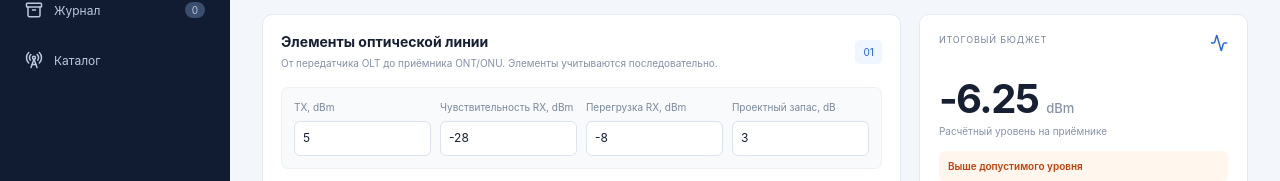
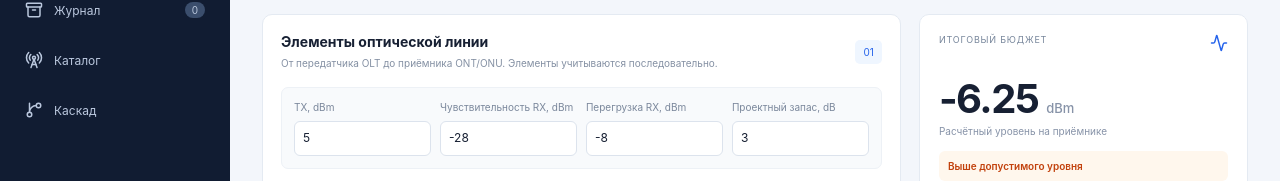
Before and after one commit to drycov/optibudget, a React (Vite) app: page / in a window 1280 px wide. Shown: the part 191-372 px from the top of the page. Built offline with nearby package versions, Linux system fonts and the light colour scheme.

Commit message:
feat: integrate cascade topology into main navigation

```diff
--- a/src/main.tsx
+++ b/src/main.tsx
@@ -1,6 +1,7 @@
 import React, { useMemo, useState } from "react";
 import { createRoot } from "react-dom/client";
-import { Activity, Archive, Cable, Download, Plus, RadioTower, Save, Trash2 } from "lucide-react";
+import { Activity, Archive, Cable, Download, GitBranch, Plus, RadioTower, Save, Trash2 } from "lucide-react";
+import CascadePlanner from "./CascadePlanner";
 import { calculateBudget, createId, LineElement, makeElement, OpticalProfile, TECHNOLOGY_PRESETS, Technology, VENDOR_CATALOG } from "./domain";
 import "./style.css";
 
@@ -14,7 +15,7 @@ function App() {
   const [title, setTitle] = useState("Новый расчёт GPON");
   const [elements, setElements] = useState<LineElement[]>([makeElement("fiber"), makeElement("plc"), makeElement("splice"), makeElement("connector")]);
   const [journal, setJournal] = useState<Saved[]>(readJournal);
-  const [tab, setTab] = useState<"calculator" | "journal" | "catalog">("calculator");
+  const [tab, setTab] = useState<"calculator" | "journal" | "catalog" | "topology">("calculator");
   const [notice, setNotice] = useState("");
   const result = useMemo(() => calculateBudget(profile, elements), [profile, elements]);
   function update(id: string, patch: Partial<LineElement>) { setElements(xs => xs.map(x => x.id === id ? { ...x, ...patch } : x)); }
@@ -36,10 +37,11 @@ function App() {
       <button className={tab === "calculator" ? "nav-item active" : "nav-item"} onClick={() => setTab("calculator")}><Activity size={18}/> Расчёт линии</button>
       <button className={tab === "journal" ? "nav-item active" : "nav-item"} onClick={() => setTab("journal")}><Archive size={18}/> Журнал <span className="count">{journal.length}</span></button>
       <button className={tab === "catalog" ? "nav-item active" : "nav-item"} onClick={() => setTab("catalog")}><RadioTower size={18}/> Каталог</button>
+      <button className={tab === "topology" ? "nav-item active" : "nav-item"} onClick={() => setTab("topology")}><GitBranch size={18}/> Каскад</button>
       <div className="side-note">PWA · локальная работа<br/><small>Параметры MVP требуют проверки по паспортам</small></div>
     </aside>
     <main className="main">
-      <header className="topbar"><div><div className="eyebrow">ОПТИЧЕСКОЕ ПРОЕКТИРОВАНИЕ / PON</div><h1>{tab === "calculator" ? "Расчёт оптического бюджета" : tab === "journal" ? "Журнал расчётов" : "Каталог оборудования"}</h1></div><span className="offline"><i/> Локальный режим</span></header>
+      <header className="topbar"><div><div className="eyebrow">ОПТИЧЕСКОЕ ПРОЕКТИРОВАНИЕ / PON</div><h1>{tab === "calculator" ? "Расчёт оптического бюджета" : tab === "journal" ? "Журнал расчётов" : tab === "catalog" ? "Каталог оборудования" : "Каскадная топология"}</h1></div><span className="offline"><i/> Локальный режим</span></header>
       {notice && <div className="notice" role="status">{notice}<button onClick={() => setNotice("")}>×</button></div>}
       {tab === "calculator" && <>
         <section className="project-strip">
@@ -72,6 +74,7 @@ function App() {
           </aside>
         </div>
       </>}
+      {tab === "topology" && <CascadePlanner />}
       {tab === "journal" && <section className="panel journal"><div className="panel-heading"><div><h2>Сохранённые расчёты</h2><p>Снимки конфигурации хранятся в браузере на этом устройстве.</p></div><button className="btn" onClick={exportJson}><Download size={15}/> Экспорт JSON</button></div>{journal.length === 0 ? <div className="empty">Расчётов пока нет. Сохраните расчёт на вкладке «Расчёт линии».</div> : journal.map(item => <div className="journal-item" key={item.id}><div><strong>{item.title}</strong><small>{new Date(item.createdAt).toLocaleString("ru-RU")} · {item.technology} · {item.elements.length} элементов</small></div><button className="btn" onClick={() => load(item)}>Открыть</button><button className="icon-btn" aria-label="Удалить расчёт" onClick={() => persist(journal.filter(x => x.id !== item.id))}><Trash2 size={15}/></button></div>)}</section>}
       {tab === "catalog" && <section className="panel catalog"><div className="panel-heading"><div><h2>Стартовый каталог производителей</h2><p>Список для ориентира; конкретные модели и паспортные параметры добавляются отдельно.</p></div></div><div className="catalog-grid">{VENDOR_CATALOG.map(v => <div className="vendor-card" key={v.vendor}><strong>{v.vendor}</strong><span>{v.category}</span><small>{v.note}</small></div>)}</div><div className="warning">Не используйте стартовые параметры профилей как подтверждённые спецификации конкретного оборудования. Перед проектированием сверяйте TX, чувствительность, перегрузку и insertion loss с паспортами.</div></section>}
       <footer>OptiBudget MVP · расчёт инженерной оценки, не заменяет проверку проектных норм и datasheet компонентов.</footer>
```
